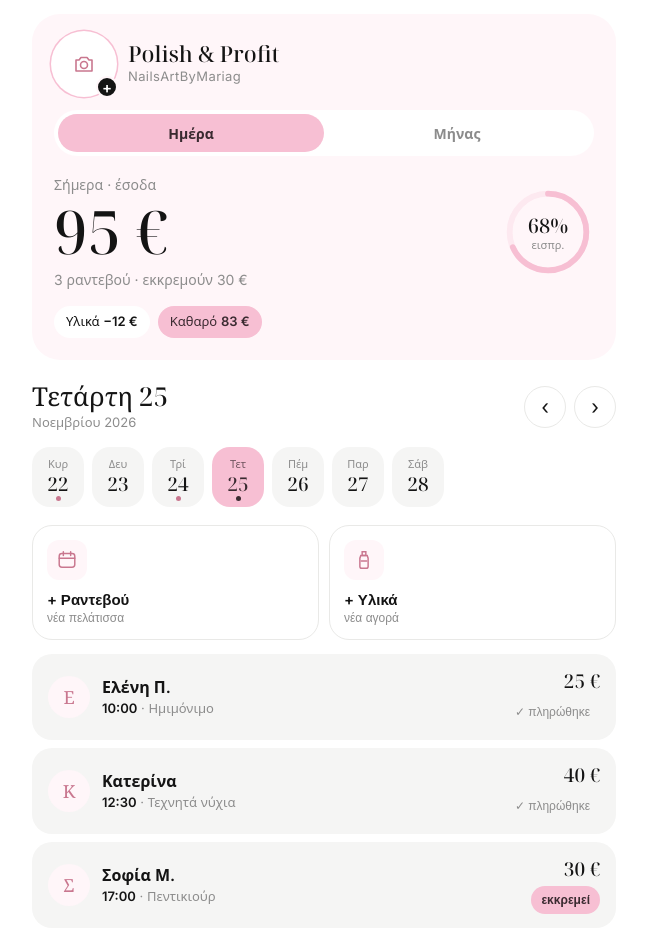
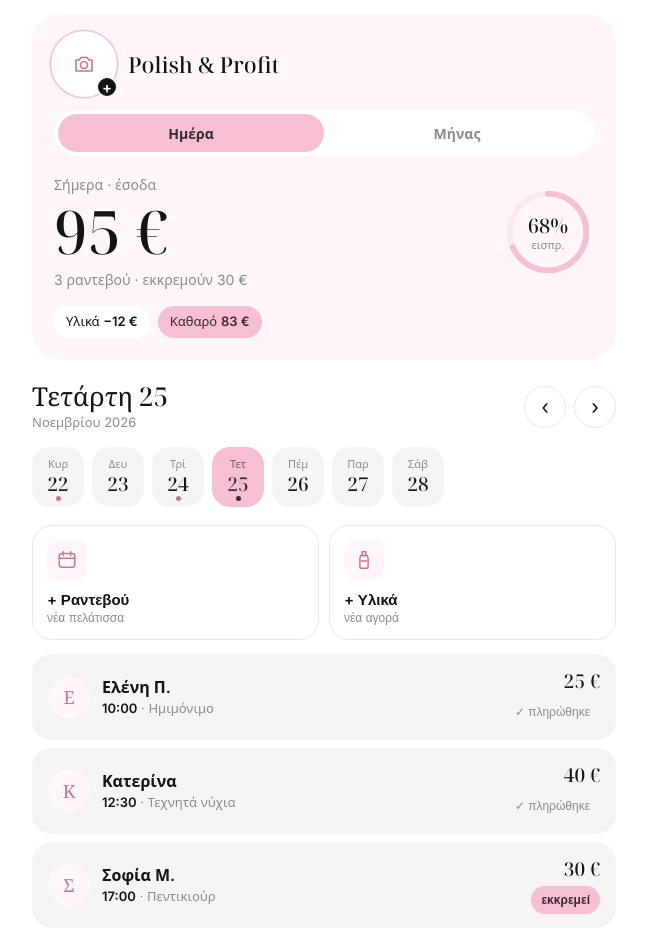
Before and after one commit to glowbooking/tameio, a plain HTML site: page index.html in a window 1280 px wide. Shown: the top 931 px of the page, without its empty margins (316-963 px from the left). Drawn offline with Linux system fonts and the light colour scheme.

Commit message:
Χωρίς υπότιτλο

```diff
--- a/index.html
+++ b/index.html
@@ -149,7 +149,7 @@ textarea.bk{min-height:110px;font-size:12px;margin-top:10px;display:none}
   <section class="hero">
     <div class="top">
       <button class="pp" id="pp" aria-label="Φωτογραφία προφίλ"><span id="ppImg"><svg viewBox="0 0 24 24" width="24" height="24" fill="none" stroke="currentColor" stroke-width="1.6" stroke-linecap="round" stroke-linejoin="round"><path d="M4 8h3l2-2.5h6L17 8h3v11H4z"/><circle cx="12" cy="13" r="3.5"/></svg></span><em>+</em></button>
-      <span class="brand">Polish &amp; Profit<span style="color:var(--mute)">NailsArtByMariag</span></span>
+      <span class="brand">Polish &amp; Profit</span>
       <input type="file" id="ppFile" accept="image/*" hidden>
     </div>
     <div class="tabs"><button id="tDay" class="on">Ημέρα</button><button id="tMonth">Μήνας</button></div>
```
